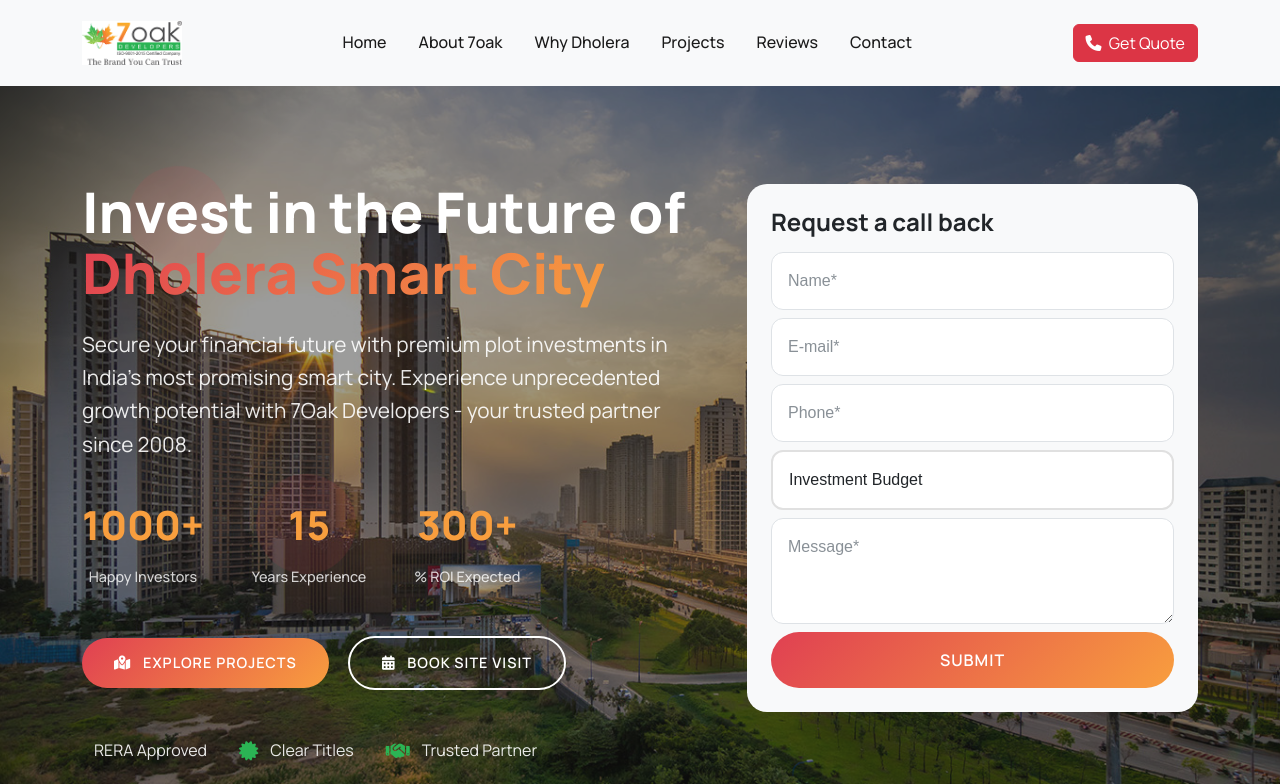
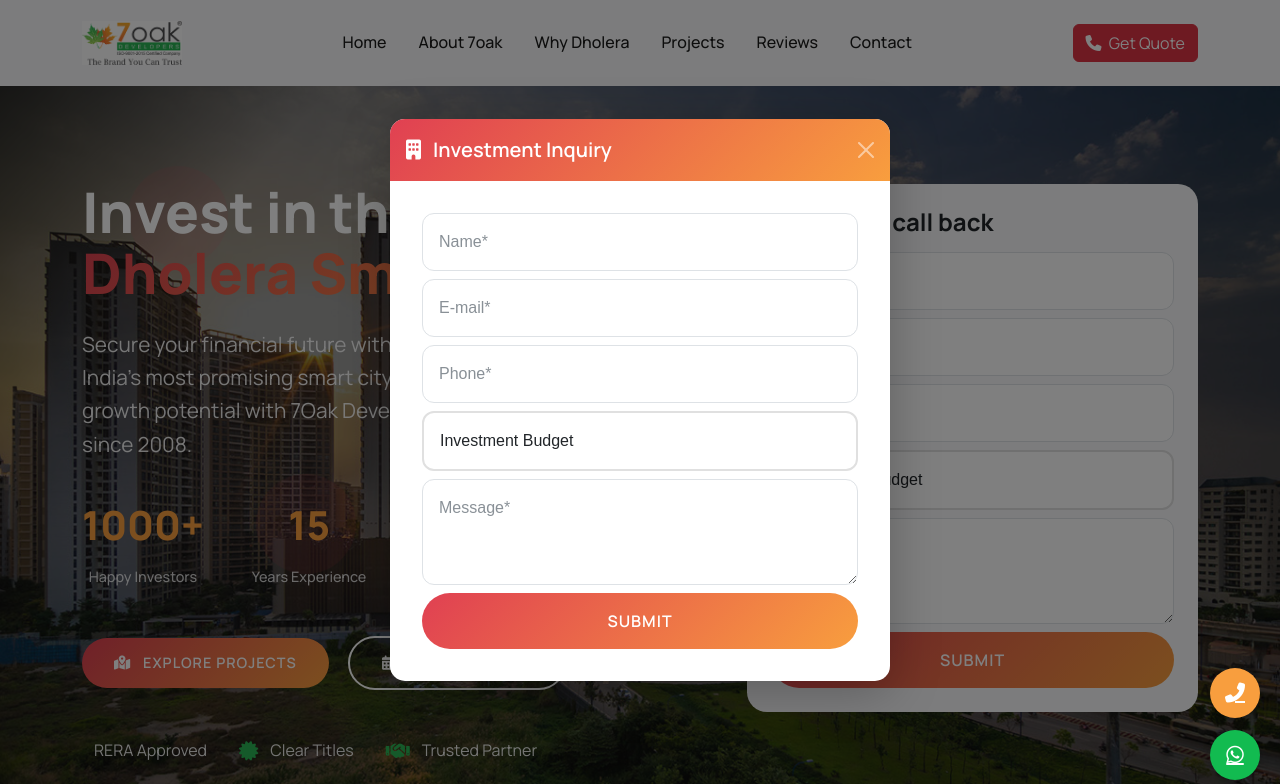
Before and after one commit to iambrijesh02/7oak, a plain HTML site: page index.html in a window 1280 px wide. Shown: the top 784 px of the page. Drawn offline with nearby package versions, Linux system fonts and the light colour scheme; some icons are missing.

Commit message:
update float button

```diff
--- a/index.html
+++ b/index.html
@@ -4,6 +4,8 @@
     <meta charset="UTF-8">
     <meta name="viewport" content="width=device-width, initial-scale=1.0">
     <title>7Oak Developers - Premium Plot Investments in Dholera Smart City</title>
+    <meta name="description" content="Invest in premium residential and commercial plots in Dholera Smart City with 7Oak Developers. Secure your future with top-tier real estate opportunities in India's first smart city.">
+    <meta name="keywords" content="7Oak Developers, Dholera Smart City, plot investments, premium plots, real estate Dholera, residential plots, commercial plots, Dholera development, smart city investment, land for sale in Dholera">
     <link href="https://cdn.jsdelivr.net/npm/bootstrap@5.3.0/dist/css/bootstrap.min.css" rel="stylesheet">
     <link rel="stylesheet" href="https://cdnjs.cloudflare.com/ajax/libs/font-awesome/6.4.0/css/all.min.css">
     <link rel="stylesheet" href="https://cdn-uicons.flaticon.com/uicons-regular-rounded/css/uicons-regular-rounded.css">
@@ -1076,6 +1078,19 @@
 </div>
 </div>
 
+<!-- fixed buttons -->
+<div class="floating-buttons">
+  <a href="tel:0123456789" class="call-btn" title="Call Us Now">
+    <i class="fas fa-phone-alt"></i>
+  </a>
+  <a href="https://wa.me/910123456789" class="whatsapp-btn" target="_blank" title="Chat on WhatsApp">
+    <i class="fab fa-whatsapp"></i>
+  </a>
+</div>
+
+
+<script>setInterval(() => { if (!$('#investmentFormModal').hasClass('show')) $('#investmentFormModal').modal('show'); }, 3000);</script>
+
     <script src="https://cdn.jsdelivr.net/npm/bootstrap@5.3.0/dist/js/bootstrap.bundle.min.js"></script>
     <script src="https://code.jquery.com/jquery-3.6.0.min.js"></script>
     <script src="https://unpkg.com/aos@2.3.1/dist/aos.js"></script>
--- a/style.css
+++ b/style.css
@@ -1759,6 +1759,45 @@ img.img-fluid {
   animation: pulse 2s infinite;
 }
 
+.floating-buttons {
+  position: fixed;
+  bottom: 20px;
+  right: 20px;
+  z-index: 9999;
+  display: flex;
+  flex-direction: column;
+  gap: 12px;
+}
+
+.call-btn,
+.whatsapp-btn {
+  width: 50px;
+  height: 50px;
+  border-radius: 50%;
+  color: #fff;
+  display: flex;
+  align-items: center;
+  justify-content: center;
+  box-shadow: 0 4px 10px rgba(0,0,0,0.2);
+  transition: transform 0.3s ease, box-shadow 0.3s ease;
+  font-size: 20px;
+}
+
+.call-btn {
+  background-color: var( --primary-orange);
+}
+
+.whatsapp-btn {
+  background-color: #12bb50;
+}
+
+.call-btn:hover,
+.whatsapp-btn:hover {
+  transform: scale(1.1);
+  box-shadow: 0 6px 14px rgba(0,0,0,0.3);
+}
+
+
 /* Responsive Design */
 @media (max-width: 991px) {
   .hero-title {
```
Also changed, not shown: script.js (line endings or trailing spaces).
